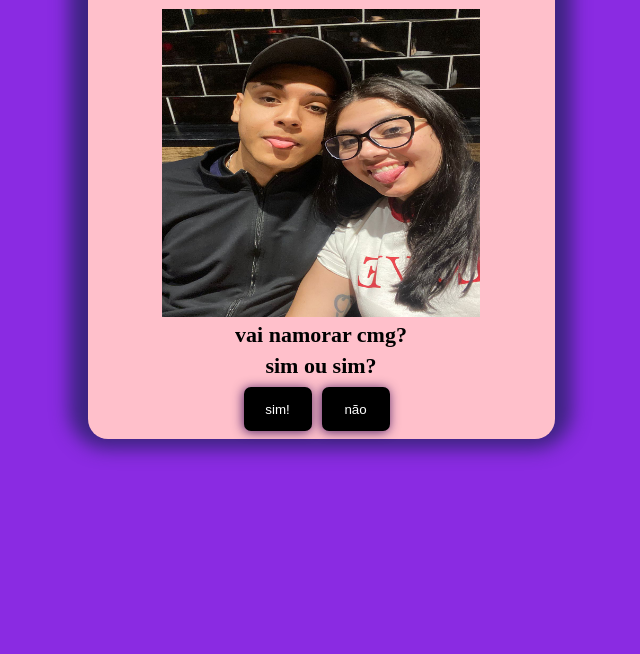
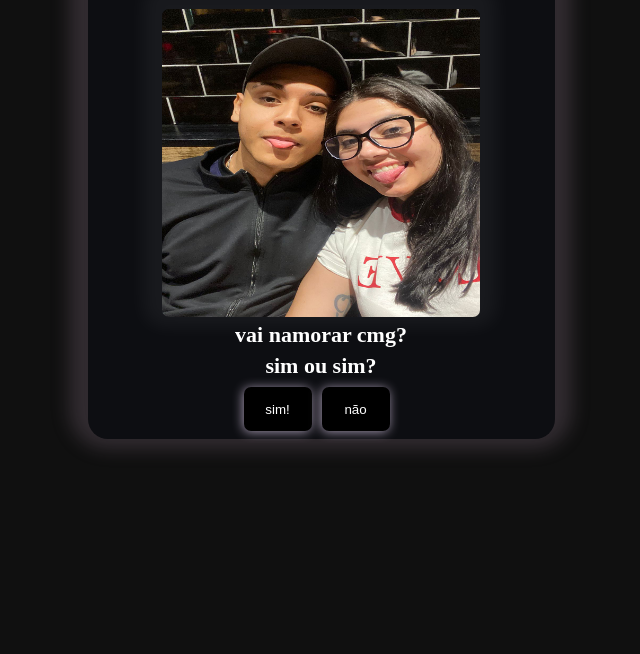
Before and after one commit to GustavoCorrea10/loveProjeto, a plain HTML site: page index.html in a window 1280 px wide. Shown: the part 146-800 px from the top of the page, without its empty margins (319-959 px from the left). Drawn offline with Linux system fonts and the light colour scheme.

Commit message:
alteração

```diff
--- a/styles.css
+++ b/styles.css
@@ -6,15 +6,16 @@
 
 
 body{
-    background-color: blueviolet;
+    background-color: #101010;
 }
 
 h1{
     margin-top: -36px;
+    color: #ffffff;
 }
 
 .painel{
-    background-color: pink;
+    background-color: #0d0e12;
     height: 542px;
     width: 467px;
     text-align: center;
@@ -23,7 +24,7 @@ h1{
     padding-top: 50px;
     font-family: 'Times New Roman', Times, serif;
     margin-top: 43px;
-    box-shadow: -1px -8px 18px 18px #2f226fd6;
+    box-shadow: -1px -8px 18px 18px #75657254;
 }
 
 img{
@@ -34,6 +35,8 @@ img{
     align-items: center;
     margin:auto;
     margin-top: 24px;
+    border-radius: 7px;
+    box-shadow: -1px -8px 18px 18px #ffffff0d;
 }
 
 #sim{
@@ -44,7 +47,7 @@ img{
     cursor: pointer;
     background: black;
     color: #ffffff;
-    box-shadow: -1px 1px 11px #2f0251d6;
+    box-shadow: -1px 1px 11px #c0b2cbd6;
     margin-top: 8px;
     margin-left: -77px;
     margin-right: 10px;
@@ -58,7 +61,7 @@ img{
     cursor: pointer;
     background: black;
     color: #ffffff;
-    box-shadow: -1px 1px 11px #2f0251d6;
+    box-shadow: -1px 1px 11px #c0b2cbd6;
     margin-top: 8px;
     position: absolute;
 
@@ -75,4 +78,5 @@ img{
 h5{
     font-size: 22px;
     margin-top: 5px;
+    color: #ffffff;
 }
```
